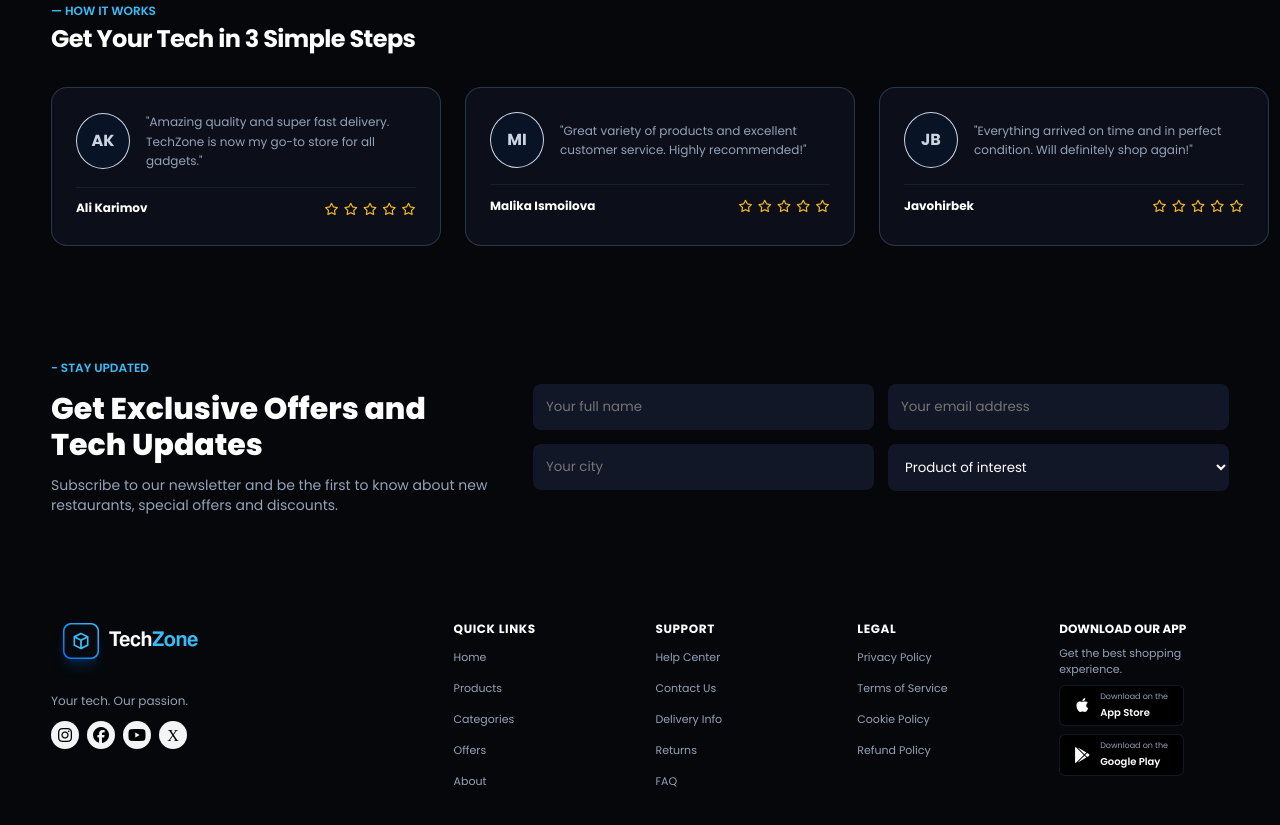
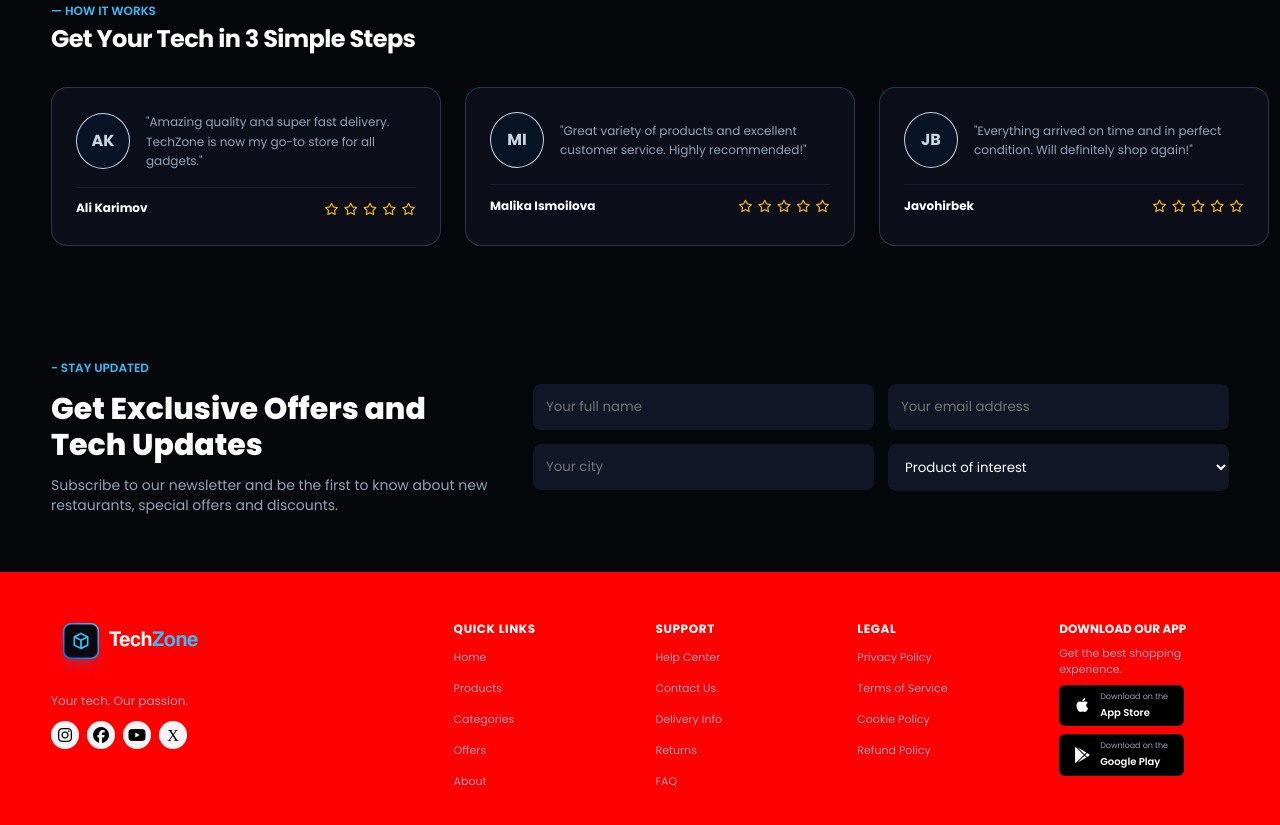
Before and after one commit to botirov-15/techzone, a plain HTML site: page index.html in a window 1280 px wide. Shown: the part 1843-2668 px from the top of the page. Drawn offline with nearby package versions, Linux system fonts and the light colour scheme; files whose address does not match are found by name.

Commit message:
footer-bg-color

```diff
--- a/css/layout/footer.css
+++ b/css/layout/footer.css
@@ -1,5 +1,5 @@
   #footer {
-    background-color: var(--footer-bg-color);
+    background-color: red;
 
   }
 
```
